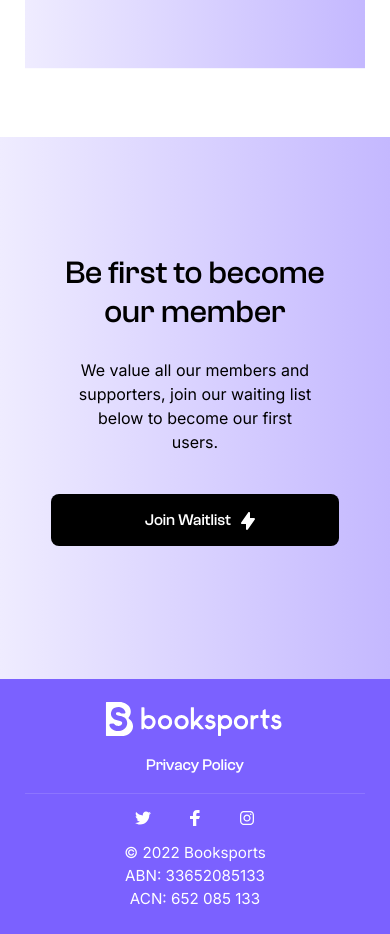
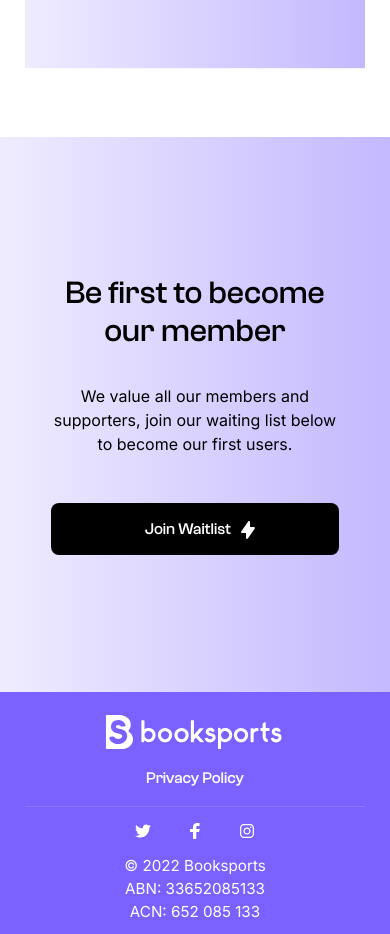
Before and after one commit to tanuj-22/booksports, a React (Create React App) app: page / in a window 390 px wide. Shown: the part 8560-9494 px from the top of the page. Built offline with nearby package versions, Linux system fonts and the light colour scheme; a web font is replaced by a local one.

Commit message:
become member css updated

```diff
--- a/src/css/become-member.css
+++ b/src/css/become-member.css
@@ -15,6 +15,7 @@
   font-size: 3.16rem;
   line-height: 120%;
 }
+
 @media screen and (max-width :1165px) {
   .become-member .heading {
     width: 75%;
@@ -32,6 +33,19 @@
   padding-right: 15%;
   font-family: 'Inter', sans-serif;
 }
+
+@media screen and (max-width:576px) {
+  .become-member .heading{
+    padding-left: 7%;
+    padding-right: 7%;
+  }
+  .become-member .info{
+    padding-left: 7%;
+    padding-right: 7%;
+  }
+}
+
+
 .become-member .center-btn .JoinButton {
   position: unset;
   transform: none !important;
@@ -73,12 +87,12 @@
 
 @media screen and (max-width:576px) {
   .become-member{
-    padding-top: 30%;
-    padding-bottom: 30%;
+    padding-top: 35%;
+    padding-bottom: 31%;
   }
   .become-member .info{
-    padding-top: 8%;
-    padding-bottom: 8%;
+    padding-top: 10%;
+    padding-bottom: 10%;
   }
   .become-member .center-btn .JoinButton{
     width: 85% !important;
```
